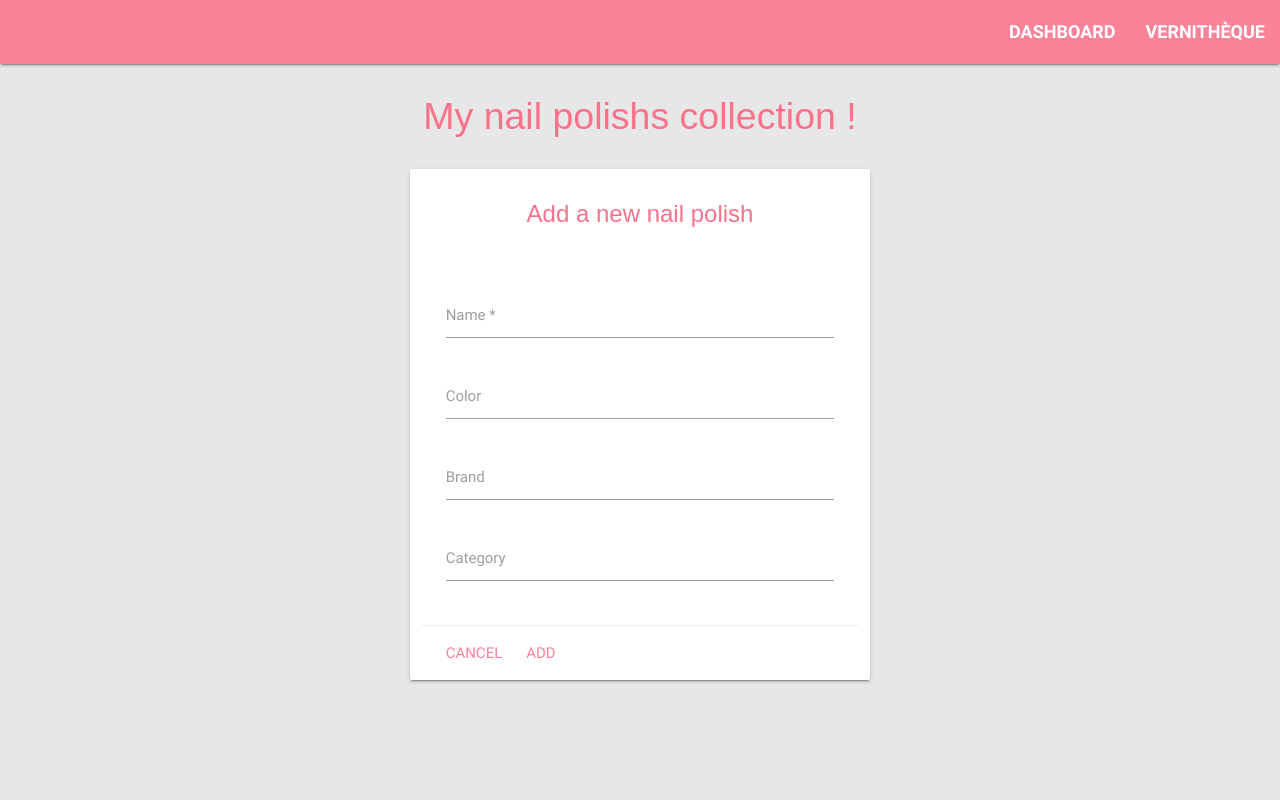
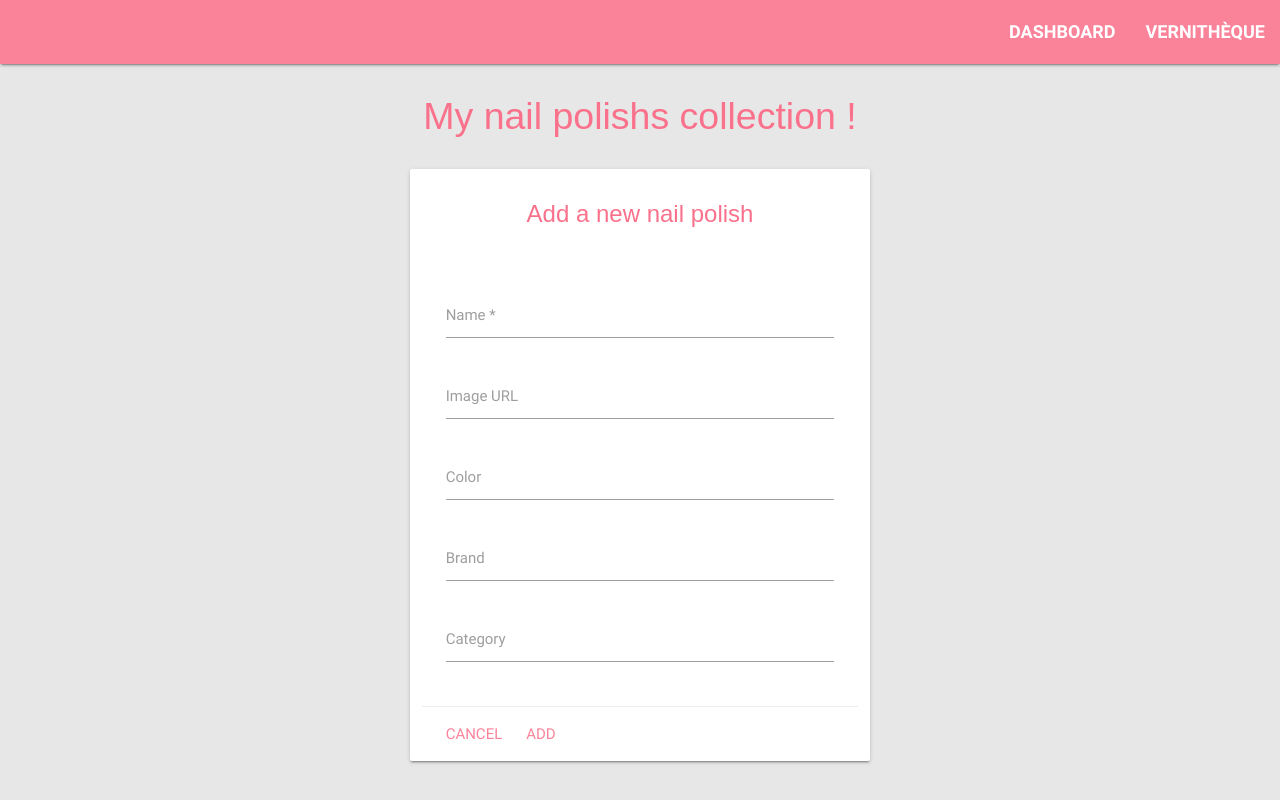
Before and after one commit to annclair/nailpolish_app, an Angular app: page /newnailpolish in a window 1280 px wide. Built offline with nearby package versions, Linux system fonts and the light colour scheme.

Commit message:
add images with url

```diff
--- a/src/app/dashboard/dashboard.component.html
+++ b/src/app/dashboard/dashboard.component.html
@@ -6,11 +6,14 @@
   <div class="row">
     <h3>My last nail polishs </h3>
     <div class="col s12 m6" *ngFor="let nailpolish of lastnailpolishs">
-      <div class="card">
-        <div class="card-content" [routerLink]="['/detail', nailpolish._id]">
+      <div class="card" [routerLink]="['/detail', nailpolish._id]">
+        <div class="card-image">
+          <img src="{{nailpolish.image}}">
           <span class="card-title">
-              {{nailpolish.name}}
+            {{nailpolish.name}}
           </span>
+        </div>
+        <div class="card-content">
           <span>by {{nailpolish.brand}}</span>
         </div>
       </div>
--- a/src/app/nailpolish-add/nailpolish-add.component.html
+++ b/src/app/nailpolish-add/nailpolish-add.component.html
@@ -17,6 +17,11 @@
             Name is required.
         </div>
 
+        <div class="input-field">
+          <label>Image URL</label>
+          <input type="text"
+          name="image" ngModel>
+        </div>
         <div class="input-field">
           <label>Color</label>
           <input type="text"
--- a/src/app/nailpolish-detail/nailpolish-detail.component.html
+++ b/src/app/nailpolish-detail/nailpolish-detail.component.html
@@ -1,16 +1,21 @@
 <div class="container">
   <div class="row" *ngIf="!modeEdit">
-    <div class="card col s12 offset-m3 m6">
-      <div class="card-content">
+    <div class="col s12 offset-m3 m6">
+      <div class="card">
+        <div class="card-image">
+          <img src="{{nailpolish?.image}}">
           <span class="card-title">
             {{nailpolish?.name}} details
           </span>
+        </div>
+        <div class="card-content">
           <p>Color: {{nailpolish?.color}}</p>
           <p>Brand: {{nailpolish?.brand}}</p>
           <p>Category: {{nailpolish?.category}}</p>
         </div>
         <div class="card-action">
           <a (click)="goBack()">Back</a>
+        </div>
       </div>
     </div>
   </div>
@@ -21,8 +26,12 @@
       <div class="card-content">
         <h1 class="card-title center">Modification</h1>
         <div class="input-field">
-          <label for="name_name" class="active">Name *</label>
-          <input id="name_name" type="text" name="name" [(ngModel)]="nailpolish.name" required/>
+          <label class="active">Name *</label>
+          <input type="text" name="name" [(ngModel)]="nailpolish.name" required/>
+        </div>
+        <div class="input-field">
+          <label class="active">Image</label>
+          <input type="text" name="image" [(ngModel)]="nailpolish.image"/>
         </div>
         <div class="input-field">
           <label class="active">Color</label>
--- a/src/app/nailpolish.ts
+++ b/src/app/nailpolish.ts
@@ -6,6 +6,7 @@ export class Nailpolish {
         public brand: string,
         public category: string,
         public createdAt: string,
-        public updatedAt: string
+        public updatedAt: string,
+        public image: string
     ) { }
 }
--- a/src/app/nailpolish/nailpolish.component.html
+++ b/src/app/nailpolish/nailpolish.component.html
@@ -1,11 +1,14 @@
 <div class="container">
   <div class="row">
     <div class="col s12 m6 l4 xl3" *ngFor="let nailpolish of nailpolishs">
-      <div class="card">
-        <div class="card-content" [routerLink]="['/detail', nailpolish._id]">
+      <div class="card" [routerLink]="['/detail', nailpolish._id]">
+        <div class="card-image">
+          <img src="{{nailpolish.image}}">
           <span class="card-title">
             {{nailpolish.name}}
           </span>
+        </div>
+        <div class="card-content">
           <p>by {{nailpolish.brand}}</p>
           <p>Color: {{nailpolish.color}}</p>
         </div>
```
Lines whose indentation alone changed are shown as unchanged.
